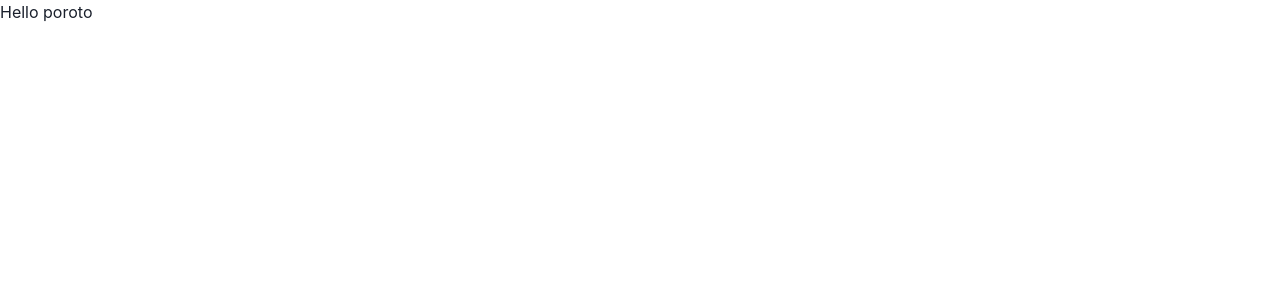
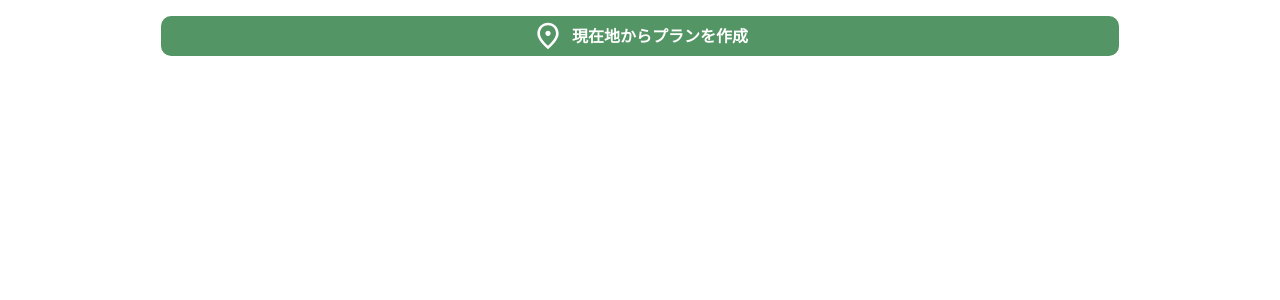
Before and after one commit to poroto-app/poroto, a Next.js app: page / in a window 1280 px wide. Shown: the top 300 px of the page. Built offline with nearby package versions, Linux system fonts and the light colour scheme.

Commit message:
feat: added button to create plan from current location

```diff
--- a/src/pages/index.tsx
+++ b/src/pages/index.tsx
@@ -1,15 +1,11 @@
 import React from "react";
-import Head from "next/head";
+import {Container} from "@chakra-ui/react";
+import {CreatePlanFromCurrentLocationButton} from "src/view/top/CreatePlanFromCurrentLocationButton";
 
 const IndexPage = () => (
-    <div>
-        <Head>
-            <title>poroto</title>
-            <meta charSet="utf-8" />
-            <meta name="viewport" content="initial-scale=1.0, width=device-width" />
-        </Head>
-        <h1>Hello <a href="https://poroto.app">poroto</a></h1>
-    </div>
+    <Container maxW="990px" px="16px" py="16px">
+        <CreatePlanFromCurrentLocationButton onClick={() => 0}/>
+    </Container>
 )
 
 export default IndexPage
--- /dev/null
+++ b/src/view/top/CreatePlanFromCurrentLocationButton.tsx
@@ -0,0 +1,27 @@
+import {Icon, Text} from "@chakra-ui/react";
+import {MdOutlinePlace} from "react-icons/md";
+import React from "react";
+import styled from "styled-components";
+
+type Props = {
+    onClick: () => void
+}
+export const CreatePlanFromCurrentLocationButton = ({onClick}: Props) => {
+    return <Button onClick={onClick}>
+        <Icon w="32px" h="32px" as={MdOutlinePlace}/>
+        <Text>現在地からプランを作成</Text>
+    </Button>
+}
+
+const Button = styled.div`
+  background-color: #539565;
+  border-radius: 10px;
+  color: white;
+  display: flex;
+  font-weight: bold;
+  align-items: center;
+  justify-content: center;
+  column-gap: 8px;
+  padding: 4px 8px;
+  width: 100%;
+`;
```
